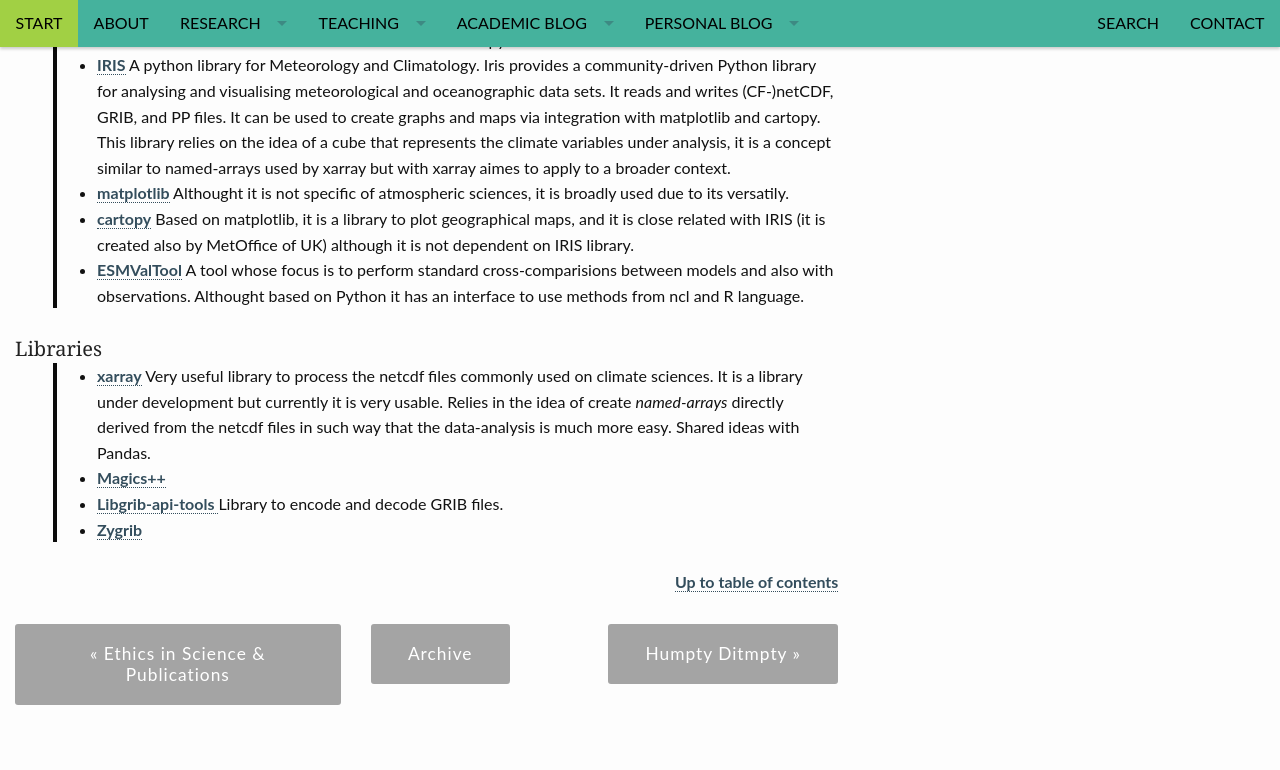
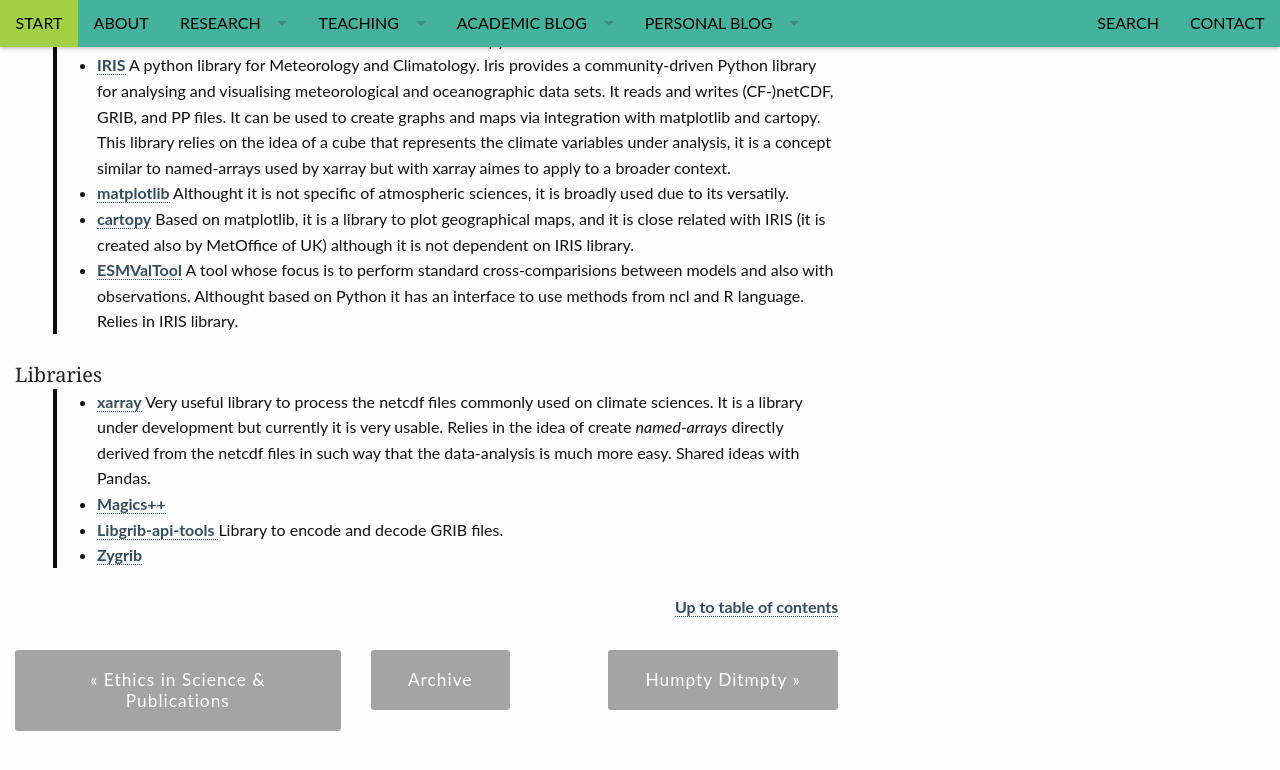
Before and after one commit to RCHG/rchg.github.io, a Jekyll site: the page built from _posts/2016-02-07-Meteorology-Software.md, in a window 1280 px wide and 900 px high, scrolled down 1539 px. Shown: the top 770 px of the window. Built offline with Jekyll 4.4.1, drawn with Linux system fonts in a browser that asks for light colours; nearby versions of some CDN libraries; comment, search, counter and statistics services are not loaded.

Commit message:
Update 2016-02-07-Meteorology-Software.md

```diff
--- a/_posts/2016-02-07-Meteorology-Software.md
+++ b/_posts/2016-02-07-Meteorology-Software.md
@@ -44,7 +44,7 @@ header:
 - [IRIS](http://scitools.org.uk/iris/) A python library for Meteorology and Climatology. Iris provides a community-driven Python library for analysing and visualising meteorological and oceanographic data sets. It reads and writes (CF-)netCDF, GRIB, and PP files. It can be used to create graphs and maps via integration with matplotlib and cartopy. This library relies on the idea of a cube that represents the climate variables under analysis, it is a concept similar to named-arrays used by xarray but with xarray aimes to apply to a broader context.
 - [matplotlib](http://matplotlib.org) Althought it is not specific of atmospheric sciences, it is broadly used due to its versatily.
 - [cartopy](https://scitools.org.uk/cartopy/docs/latest/) Based on matplotlib, it is a library to plot geographical maps, and it is close related with IRIS (it is created also by MetOffice of UK) although it is not dependent on IRIS library.
-- [ESMValTool](https://www.esmvaltool.org/) A tool whose focus is to perform standard cross-comparisions between models and also with observations. Althought based on Python it has an interface to use methods from ncl and R language.
+- [ESMValTool](https://www.esmvaltool.org/) A tool whose focus is to perform standard cross-comparisions between models and also with observations. Althought based on Python it has an interface to use methods from ncl and R language. Relies in IRIS library.
 {:.smallquote}
 
 #### Libraries
```
